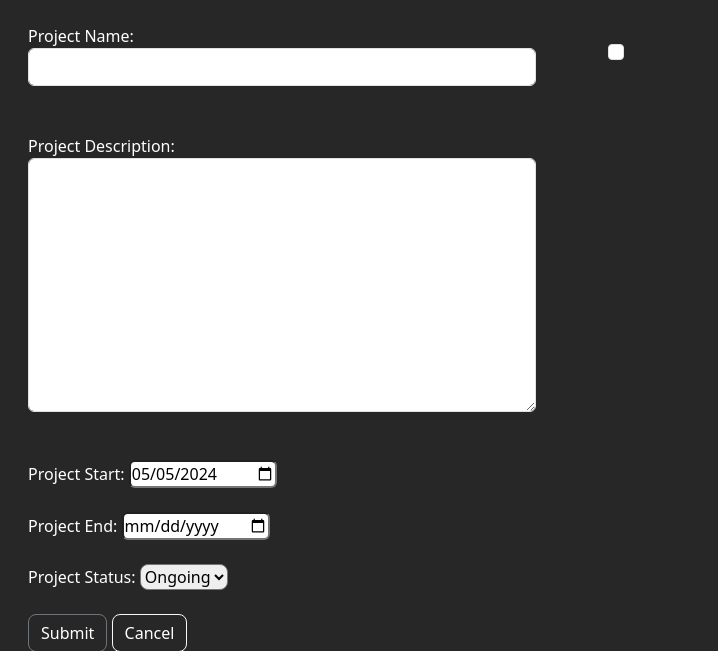
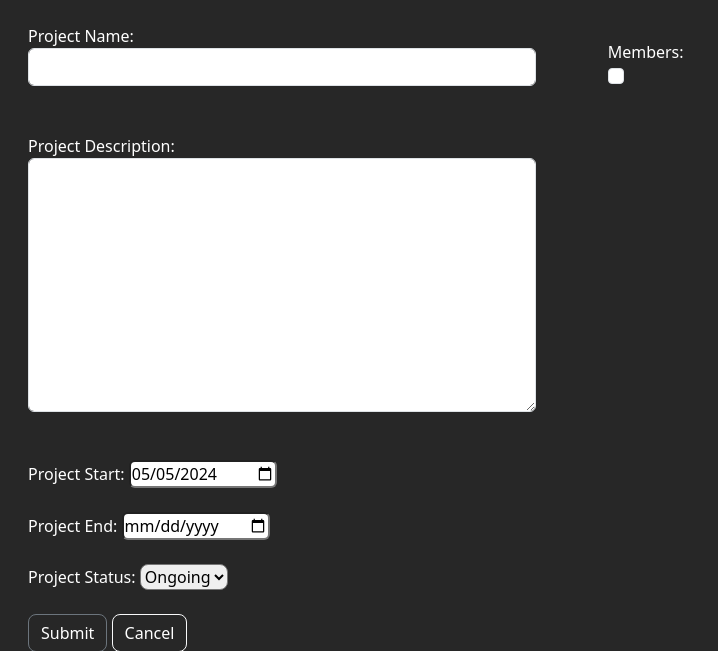
Before and after one commit to akaNiknok/ProjectManager, a Django app: template ProjectManager/PMApp/templates/create_project.html in a window 1280 px wide. Shown: the part 60-711 px from the top of the page, without its empty margins (0-718 px from the left). Run offline with Django 5.2, Linux system fonts and the light colour scheme; the template is opened without the code that fills it: values that come from a table or form of the project are taken from there, others are empty; data comes from the database, SQL or seed files in the repository; some libraries are stand-ins or nearby versions.

Commit message:
Add members label to create_project

```diff
--- a/ProjectManager/PMApp/templates/create_project.html
+++ b/ProjectManager/PMApp/templates/create_project.html
@@ -39,6 +39,7 @@
         </div>
 
         <div class="col mt-3 ms-5">
+          <label>Members:</label>
 
           {% for user in users %}
             <div class="form-check">
```
